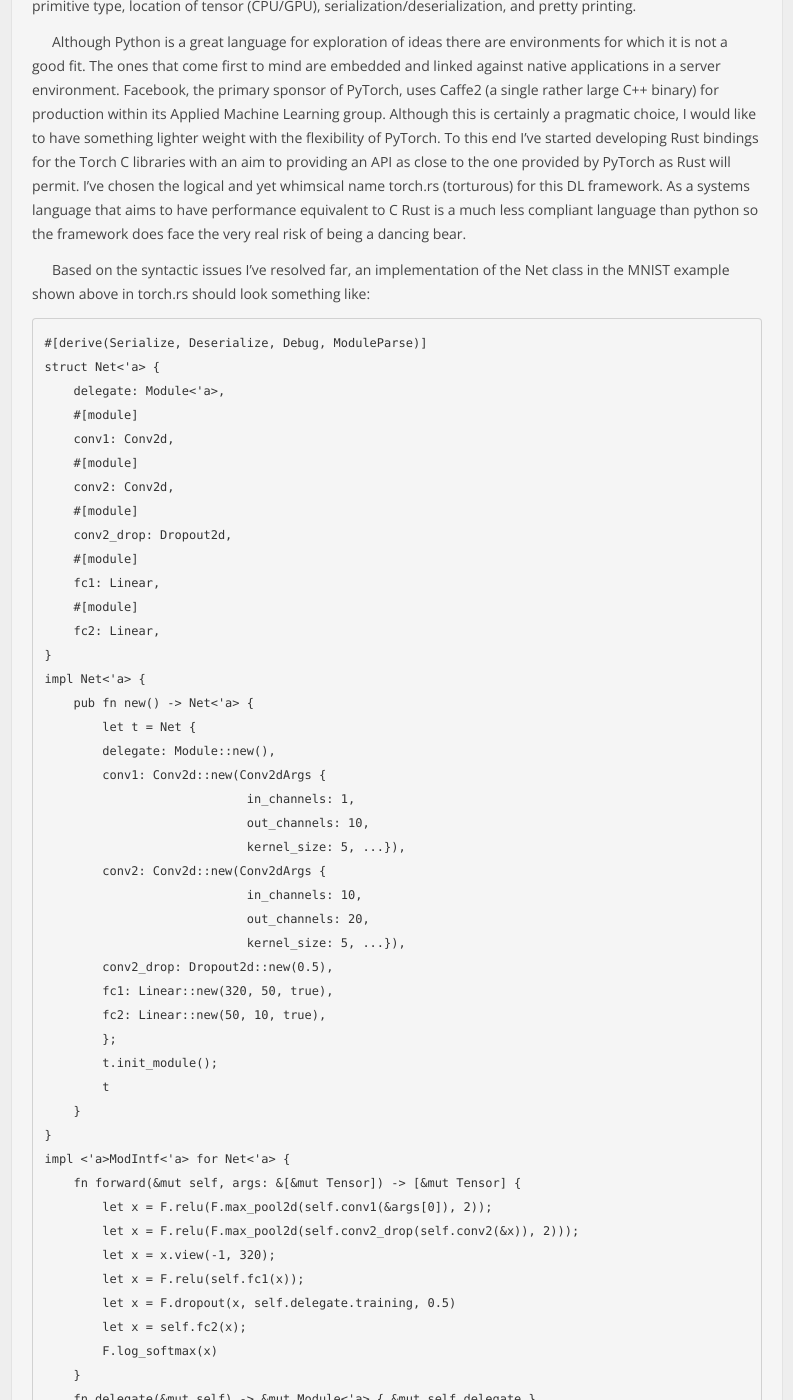
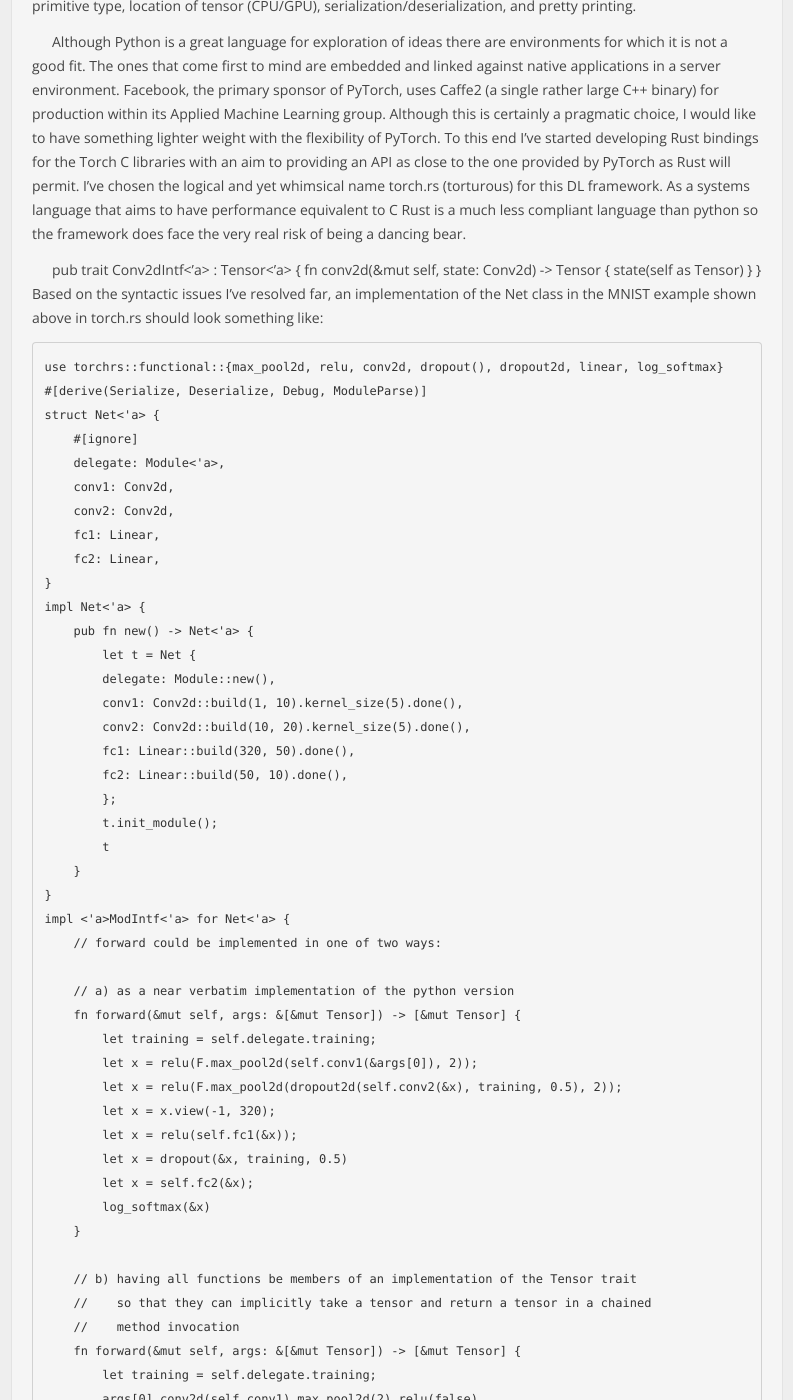
Before and after one commit to mattmacy/mattmacy.github.io, a Jekyll site: the page built from _posts/2017-05-19-Developing-A-Deep-Learning-Framework-in-Rust.md, in a window 1280 px wide and 1400 px high, scrolled down 1150 px. Shown: the whole window, without its empty margins (44-837 px from the left). Built offline with Jekyll 4.4.1, drawn with Linux system fonts in a browser that asks for light colours; some of the changed text lies outside the part shown.

Commit message:
implement both versions of forward, add builder method instead of default, and fix upsetting wording

```diff
--- a/_posts/2017-05-19-Developing-A-Deep-Learning-Framework-in-Rust.md
+++ b/_posts/2017-05-19-Developing-A-Deep-Learning-Framework-in-Rust.md
@@ -42,61 +42,68 @@ If *data* is a 2d tensor representing a grey scale image and *target* is the cor
 
 Calling model calls forward(data) followed by any registered forward and backward hooks. Inheriting from nn.Module let Net automatically construct a graph used for bookkeeping purposes: setting training state, tensor primitive type, location of tensor (CPU/GPU), serialization/deserialization, and pretty printing.
 
-Although Python is a great language for exploration of ideas there are environments for which it is not a good fit. The ones that come first to mind are embedded and linked against native applications in a server environment. Facebook, the primary sponsor of PyTorch, uses Caffe2 (a single rather large C++ binary) for production within its Applied Machine Learning group. Although this is certainly a pragmatic choice, I would like to have something lighter weight with the flexibility of PyTorch. To this end I've started developing Rust bindings for the Torch C libraries with an aim to providing an API as close to the one provided by PyTorch as Rust will permit. I've chosen the logical and yet whimsical name torch.rs (torturous) for this
-DL framework. As a systems language that aims to have performance equivalent to C Rust is a much less compliant language than python so the framework does face the very real risk of being a dancing bear.
+Although Python is a great language for exploration of ideas there are environments for which it is not a good fit. The ones that come first to mind are embedded and linked against native applications in a server environment. Facebook, the primary sponsor of PyTorch, uses Caffe2 (a single rather large C++ binary) for production within its Applied Machine Learning group. Although this is certainly a pragmatic choice, I would like to have something lighter weight with the flexibility of PyTorch. To this end I've started developing Rust bindings for the Torch C libraries with an aim to providing an API as close to the one provided by PyTorch as Rust will permit. I've chosen the logical and yet whimsical name torch.rs (torturous) for this DL framework. As a systems language that aims to have performance equivalent to C Rust is a much less compliant language than python so the framework does face the very real risk of being a dancing bear.
 
-
+pub trait Conv2dIntf<'a> : Tensor<'a> {
+    fn conv2d(&mut self, state: Conv2d) -> Tensor {
+       state(self as Tensor)
+    }
+}
 Based on the syntactic issues I've resolved far, an implementation of the Net class in the MNIST example shown above in torch.rs should look something like:
 
+    use torchrs::functional::{max_pool2d, relu, conv2d, dropout(), dropout2d, linear, log_softmax}
     #[derive(Serialize, Deserialize, Debug, ModuleParse)]
     struct Net<'a> {
+        #[ignore]
         delegate: Module<'a>,
-        #[module]
         conv1: Conv2d,
-        #[module]
         conv2: Conv2d,
-        #[module]
-        conv2_drop: Dropout2d,
-        #[module]
         fc1: Linear,
-        #[module]
         fc2: Linear,
     }
     impl Net<'a> {
         pub fn new() -> Net<'a> {
             let t = Net {
             delegate: Module::new(),
-            conv1: Conv2d::new(Conv2dArgs {
-                                in_channels: 1,
-                                out_channels: 10,
-                                kernel_size: 5, ...}),
-            conv2: Conv2d::new(Conv2dArgs {
-                                in_channels: 10,
-                                out_channels: 20,
-                                kernel_size: 5, ...}),
-            conv2_drop: Dropout2d::new(0.5),
-            fc1: Linear::new(320, 50, true),
-            fc2: Linear::new(50, 10, true),
+            conv1: Conv2d::build(1, 10).kernel_size(5).done(),
+            conv2: Conv2d::build(10, 20).kernel_size(5).done(),
+            fc1: Linear::build(320, 50).done(),
+            fc2: Linear::build(50, 10).done(),
             };
             t.init_module();
             t
         }
     }
     impl <'a>ModIntf<'a> for Net<'a> {
+        // forward could be implemented in one of two ways:
+
+        // a) as a near verbatim implementation of the python version
         fn forward(&mut self, args: &[&mut Tensor]) -> [&mut Tensor] {
-            let x = F.relu(F.max_pool2d(self.conv1(&args[0]), 2));
-            let x = F.relu(F.max_pool2d(self.conv2_drop(self.conv2(&x)), 2)));
+            let training = self.delegate.training;
+            let x = relu(F.max_pool2d(self.conv1(&args[0]), 2));
+            let x = relu(F.max_pool2d(dropout2d(self.conv2(&x), training, 0.5), 2));
             let x = x.view(-1, 320);
-            let x = F.relu(self.fc1(x));
-            let x = F.dropout(x, self.delegate.training, 0.5)
-            let x = self.fc2(x);
-            F.log_softmax(x)
+            let x = relu(self.fc1(&x));
+            let x = dropout(&x, training, 0.5)
+            let x = self.fc2(&x);
+            log_softmax(&x)
+        }
+
+        // b) having all functions be members of an implementation of the Tensor trait
+        //    so that they can implicitly take a tensor and return a tensor in a chained
+        //    method invocation
+        fn forward(&mut self, args: &[&mut Tensor]) -> [&mut Tensor] {
+            let training = self.delegate.training;
+            args[0].conv2d(self.conv1).max_pool2d(2).relu(false).
+            conv2d().dropout2d(training, 0.5).max_pool2d(2).relu(false).
+            view(-1, 320).linear(self.fc1).relu(false).dropout(training, 0.5).
+            linear(self.fc2).log_softmax()
         }
         fn delegate(&mut self) -> &mut Module<'a> { &mut self.delegate }
     }
 
 
-While certainly more verbose than the PyTorch version, I think it actually does a reasonable job of capturing the spirit of the PyTorch API. In descending order of severity, the added complexity and syntax mismatch stem from the following missing features from and design limits of Rust:
+While certainly more verbose than the PyTorch version, I think it actually does a reasonable job of capturing the spirit of the PyTorch API. In descending order of severity, the added complexity and syntax mismatch stem from the following design differences in Rust:
 - No compositional inheritance
 - No introspection
 - No optional named arguments (kwargs)
@@ -117,7 +124,7 @@ As of 1.19 Rust does not support anything resembling compositional inheritance.
         methodC() {...}
     }
 
-where *Subtype* will automatically embed *Base*, one can call *.methodA()* on an instance of *Subtype*, and all classes subtyping Base will support *.methodB()* - will not work in Rust. In Rust one can achieve a similar effect with the following idiom:
+where *Subtype* will automatically embed *Base*, one can call *.methodA()* on an instance of *Subtype*, and all classes subtyping Base will support *.methodB()* - will not work in Rust (without abusing the Deref trait which would give the odd behavior that *Subtype would only return the Base part of Subtype). Nonetheless, in Rust one can achieve a similar effect with the following idiom:
 
     struct Base {
         fieldA : atype,
@@ -146,7 +153,7 @@ One can explicitly create the *Subtype* "is a" *Base* relationship while separat
 
 
 ### Introspection
-When I refer to introspection in Python I'm referring to two features: the abilitity to iterate over fields in an objects and match on type. PyTorch uses these features to populate a dict of parameters and a dict of modules to support apply() methods to allow one to pass a closure that will modify every network layer in the graph. PyTorch uses this for serialization/deserialization, pretty printing, changing training state, changing the primitive type of the tensors in layer parameters, and moving tensors to and from the GPU. In Rust we don't actually need to explicitly implement the first two in Module - we just need to implement the Serialize, Deserialize, and Debug for the structs that can't automatically derive them - namely leaf Parameter Tensors that wrap the native types, and then indicate that new layers should automatically derive those traits. However, we still need to be able to explicitly traverse the graph for the other functions. One can, with a bit of effort, support this functionality using procedural macros and attribute annotations. The "#[module]" annotation is an attribute that tells the ModParse derive_macro that the field implements the ModIntf trait so that it can be stored in a HashMap of ModIntf<'a>s.
+When I refer to introspection in Python I'm referring to two features: the abilitity to iterate over fields in an objects and match on type. PyTorch uses these features to populate a dict of parameters and a dict of modules to support apply() methods to allow one to pass a closure that will modify every network layer in the graph. PyTorch uses this for serialization/deserialization, pretty printing, changing training state, changing the primitive type of the tensors in layer parameters, and moving tensors to and from the GPU. In Rust we don't actually need to explicitly implement the first two in Module - we just need to implement the Serialize, Deserialize, and Debug for the structs that can't automatically derive them - namely leaf Parameter Tensors that wrap the native types, and then indicate that new layers should automatically derive those traits. However, we still need to be able to explicitly traverse the graph for the other functions. One can, with a bit of effort, support this functionality using procedural macros and attribute annotations. The "#[ignore]" annotation is an attribute that tells the ModParse derive_macro that that field does not implement the ModIntf trait so that it won't try to store it in a HashMap of ModIntf<'a>s.
 
     pub struct Module<'a> {
         pub _name: &'a str,
@@ -178,37 +185,14 @@ When I refer to introspection in Python I'm referring to two features: the abili
 We can now recursively iterate over the children of each layer just as PyTorch does. This requirement is why we have the #[derive(<...>, ModuleParse)] and the #[module] before each field that in PyTorch has inherited from nn.Module.
 
 ### Optional Named Arguments - aka kwargs
-Rust has no named optional arguments the way that Python, Ocaml, and numerous other languages do. The Rust community admits that it would be desirable to have this but there is no consensus on the "right" way to support this. For functions that take a very large number of arguments there is an intermediate solution to this. For a function Foo we can define a FooArgs that is mostly initialized automotically.
+Rust has no named optional arguments the way that Python, Ocaml, and numerous other languages do. Some on #rust say
+that it would be desirable to have this but there is no consensus on the "right" way to support this. However, there
+is the [builder pattern](https://aturon.github.io/ownership/builders.html) that we see used for the convolutional and
+fully connected layers.
 
-    fn Foo(args: FooArgs) {<...>}
-
-    struct FooArgs {
-        field0: i32,
-        field1: u32,
-        <...>
-        fieldN: Bar,
-    }
-
-    impl Default for FooArgs {
-        fn default() -> Self {
-            FooArgs {
-                field0: -1,
-                field1: 2,
-                <...>
-                fieldN: Bar::new(),
-            }
-        }
-    }
-
-    pub fn main() {
-        Foo( FooArgs {field1: 30, ... } );
-        <...>
-    }
-
-The ellipses indicate that the remaining fields should be initialized with their default values. For functions with only one or two optional fields it's probably still more succinct to simply require the caller to pass the default value - as was the case of the argument to Dropout2d and the third argument to Linear().
 
 ### Rust insists that mutable references be unique
-The memory management and memory safety guarantees in Rust can only be automically enforced by rustc's borrow checker by restricting code to the use of one mutable reference at a time. This meant that the naive initial implementation of directly storing references to the individual fields would not actually compile and we need to resort to unsafe code to achieve this. This is why we coerce the module to a *\*mut* with its *as_mut_ptr* method. In order to hide this from client code we implement a custom iterator that functions as a wrapper to map the *\*mut* back to *&mut*.
+By design Rust limits the user to one mutable reference at a time if one is not using additional protections. This meant that the naive initial implementation of directly storing references to the individual fields would not actually compile. We need to either resort to unsafe code to achieve this or implement the iterator by storing just the names of fields and generating a separate function with a match statement to return a field given a string. This is why we coerce the module to a *\*mut* with its *as_mut_ptr* method. In order to hide this from client code we implement a custom iterator that functions as a wrapper to map the *\*mut* back to *&mut*.
 
     pub struct PtrIterMut<'a, T: 'a> {
         mod_iter: hash_map::IterMut<'a, &'a str, *mut T>,
```
